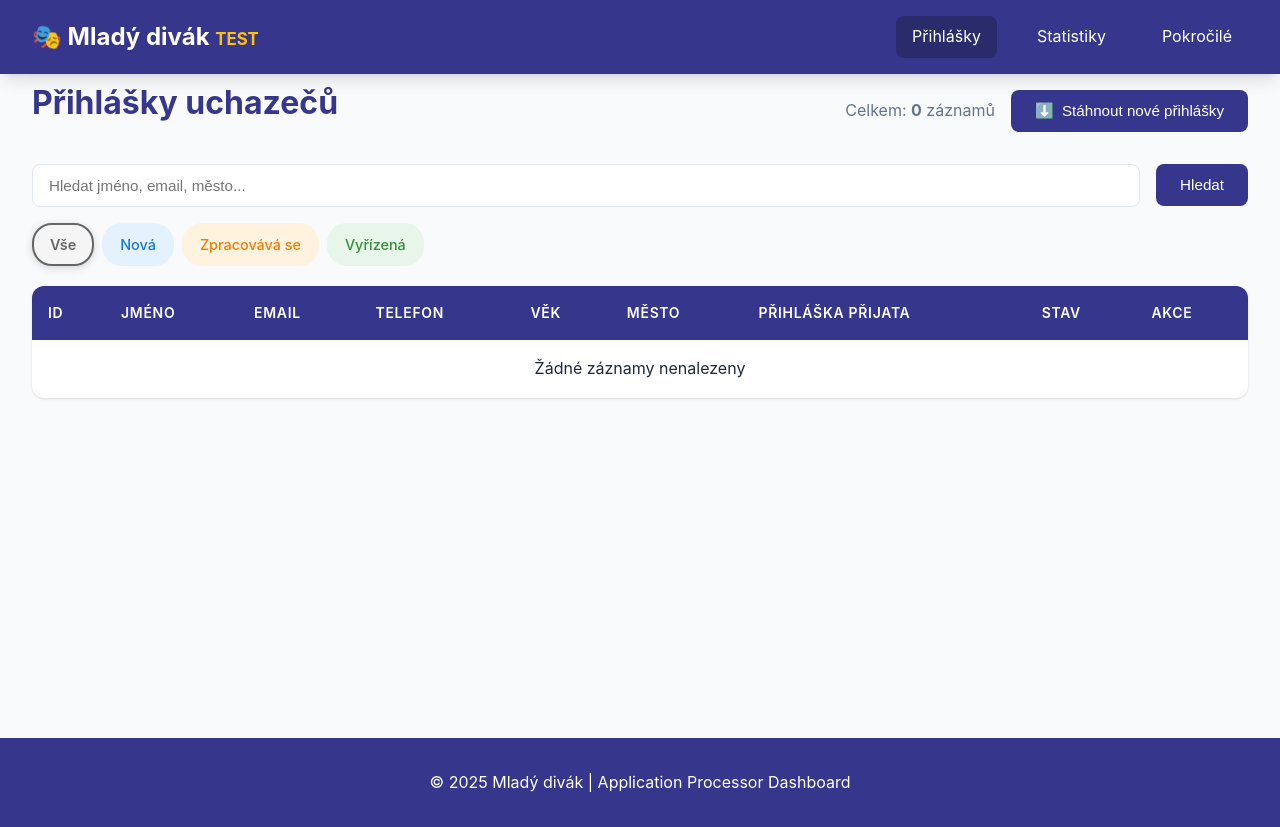
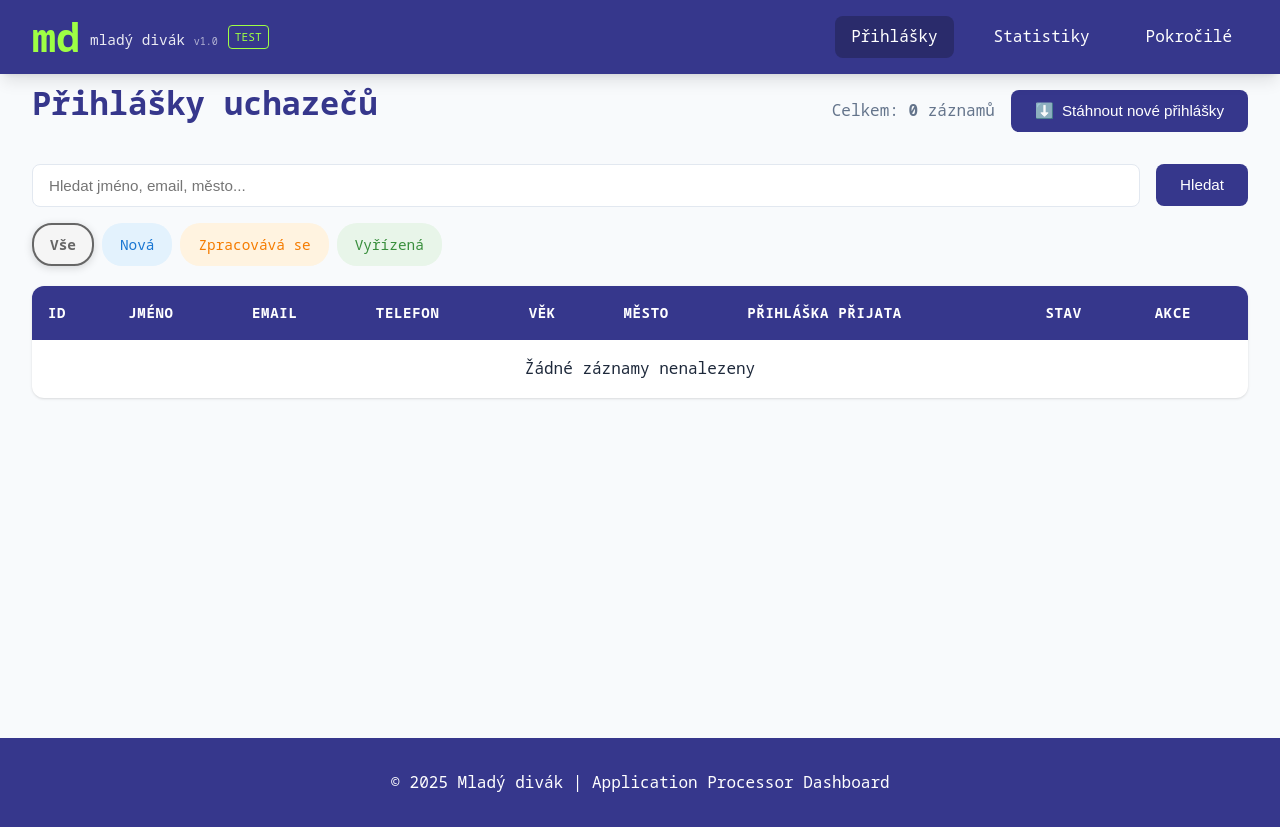
Before and after one commit to dinkotom/md_application_processor, a Flask app: page / in a window 1280 px wide. Run offline with Flask 3, Linux system fonts and the light colour scheme; data that the repository does not hold is empty.

Commit message:
Release version 1.0

```diff
--- a/static/css/style.css
+++ b/static/css/style.css
@@ -8,7 +8,8 @@
 :root {
     --primary-color: #36378c;
     --primary-dark: #2a2b6b;
-    --secondary-color: #5a5bc7;
+    --secondary-color: #dd3175;
+    --accent-color: #9eff44;
     --success-color: #10b981;
     --warning-color: #f59e0b;
     --danger-color: #ef4444;
@@ -22,7 +23,7 @@
 }
 
 body {
-    font-family: 'Inter', -apple-system, BlinkMacSystemFont, 'Segoe UI', Roboto, sans-serif;
+    font-family: 'Noto Sans Mono', monospace;
     background: var(--bg-color);
     color: var(--text-primary);
     line-height: 1.6;
--- a/templates/base.html
+++ b/templates/base.html
@@ -5,14 +5,25 @@
     <meta charset="UTF-8">
     <meta name="viewport" content="width=device-width, initial-scale=1.0">
     <title>{% block title %}Aplikace Mladého diváka{% endblock %}</title>
-    <link rel="stylesheet" href="{{ url_for('static', filename='css/style.css') }}?v=2">
+    <link rel="preconnect" href="https://fonts.googleapis.com">
+    <link rel="preconnect" href="https://fonts.gstatic.com" crossorigin>
+    <link href="https://fonts.googleapis.com/css2?family=Noto+Sans+Mono:wght@100..900&display=swap" rel="stylesheet">
+    <link rel="stylesheet" href="{{ url_for('static', filename='css/style.css') }}?v=3">
 </head>
 
 <body>
     <nav class="navbar">
         <div class="container">
-            <h1 class="logo">🎭 Mladý divák{% if current_mode != 'production' %} <span
-                    style="color: #ffc107; font-size: 0.7em;">TEST</span>{% endif %}</h1>
+            <a href="{{ url_for('index') }}"
+                style="text-decoration: none; color: inherit; display: flex; align-items: center; gap: 10px;">
+                <h1 class="logo" style="margin: 0; color: var(--accent-color); font-size: 2.5rem; line-height: 1;">md
+                </h1>
+                <span style="font-size: 0.9rem; color: white; opacity: 0.9; margin-top: 5px;">mladý divák <span
+                        style="font-size: 0.7em; opacity: 0.7;">v{{ version }}</span></span>
+                {% if current_mode != 'production' %} <span
+                    style="color: var(--accent-color); font-size: 0.7em; border: 1px solid var(--accent-color); padding: 2px 6px; border-radius: 4px;">TEST</span>{%
+                endif %}
+            </a>
             <div class="nav-links">
                 <a href="{{ url_for('index') }}"
                     class="{% if request.endpoint == 'index' %}active{% endif %}">Přihlášky</a>
--- a/web_app.py
+++ b/web_app.py
@@ -22,6 +22,8 @@ from flask import session
 DB_PATH_TEST = 'applications_test.db'
 DB_PATH_PROD = 'applications.db'
 
+VERSION = "1.0"
+
 def get_db_path():
     """Get current database path based on session"""
     mode = session.get('mode', 'test')
@@ -36,7 +38,7 @@ def get_db_connection():
 @app.context_processor
 def inject_mode():
     """Inject current mode into templates"""
-    return dict(current_mode=session.get('mode', 'test'))
+    return dict(current_mode=session.get('mode', 'test'), version=VERSION)
 
 @app.route('/switch_mode/<mode>')
 def switch_mode(mode):
```
